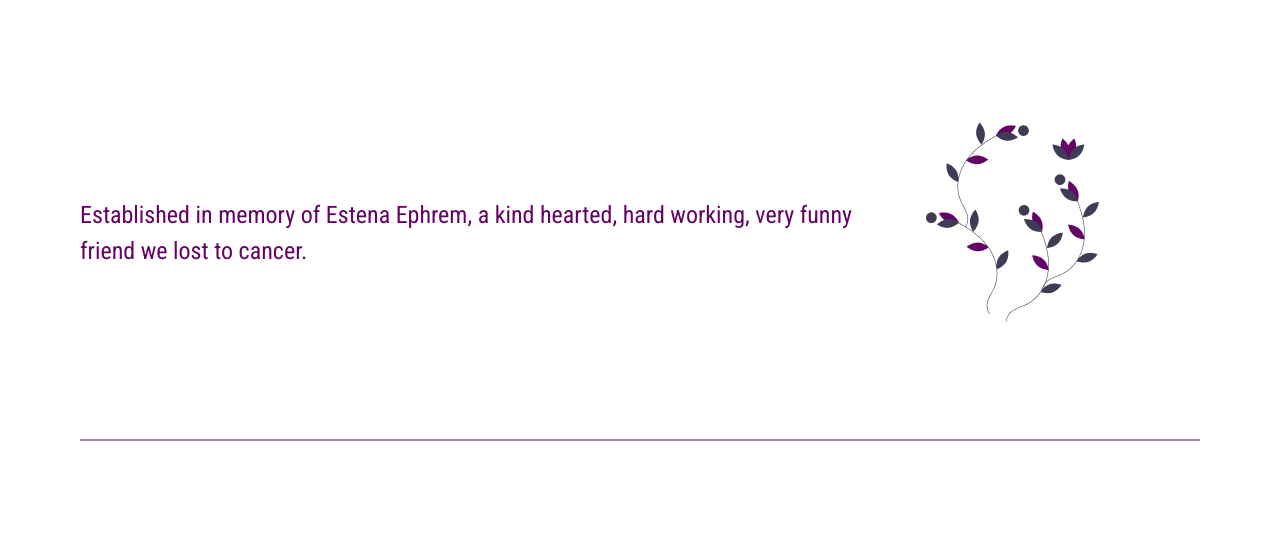
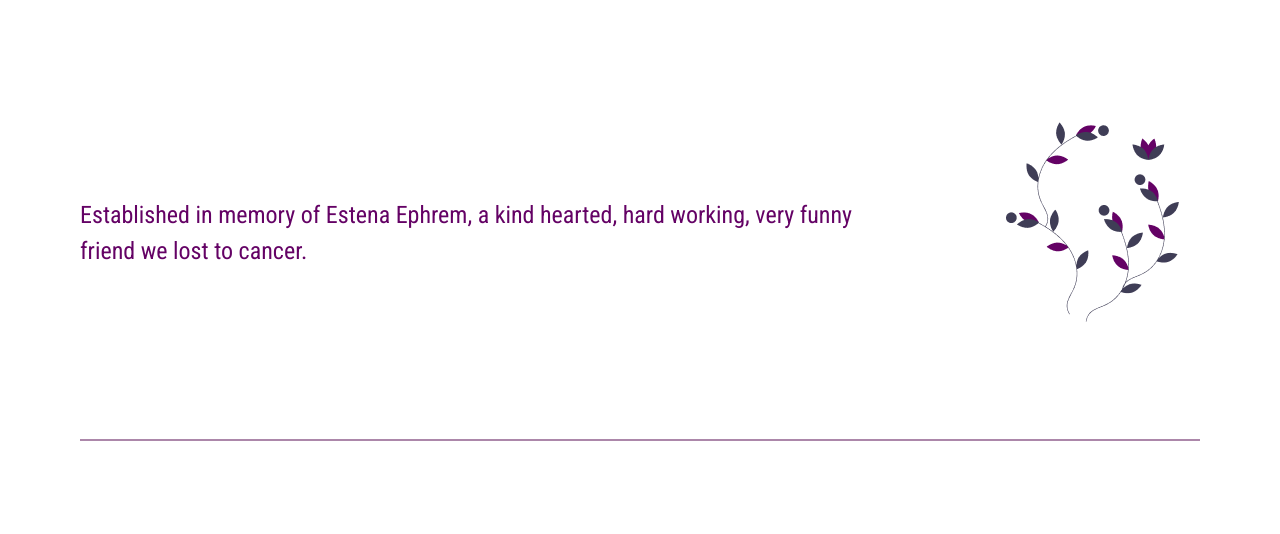
Before and after one commit to nattyfeleke/Estena-Foundation, a plain HTML site: page index.html in a window 1280 px wide. Shown: the part 749-1283 px from the top of the page. Drawn offline with Linux system fonts and the light colour scheme.

Commit message:
Update style.css

```diff
--- a/assets/css/style.css
+++ b/assets/css/style.css
@@ -115,7 +115,7 @@
   text-align: end;
 }
 
-#content .established .right {
+#content .established .right img {
 margin-right: -80px;
 }
 
```
